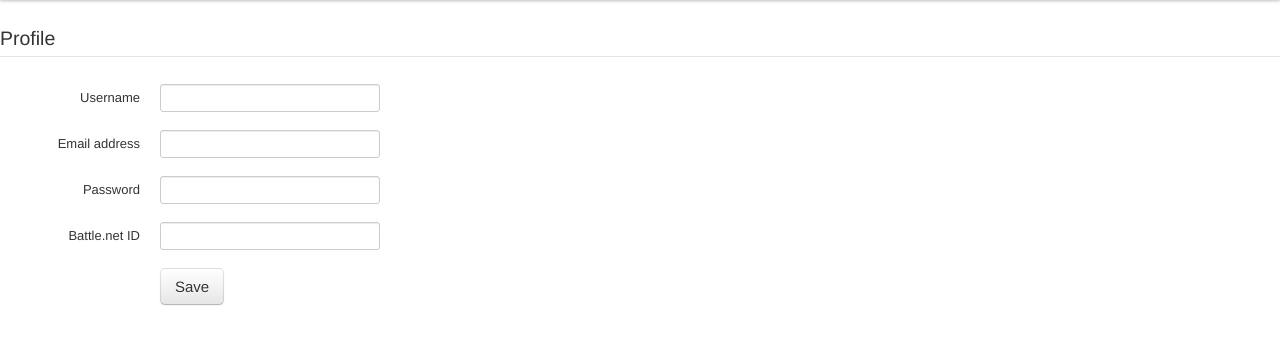
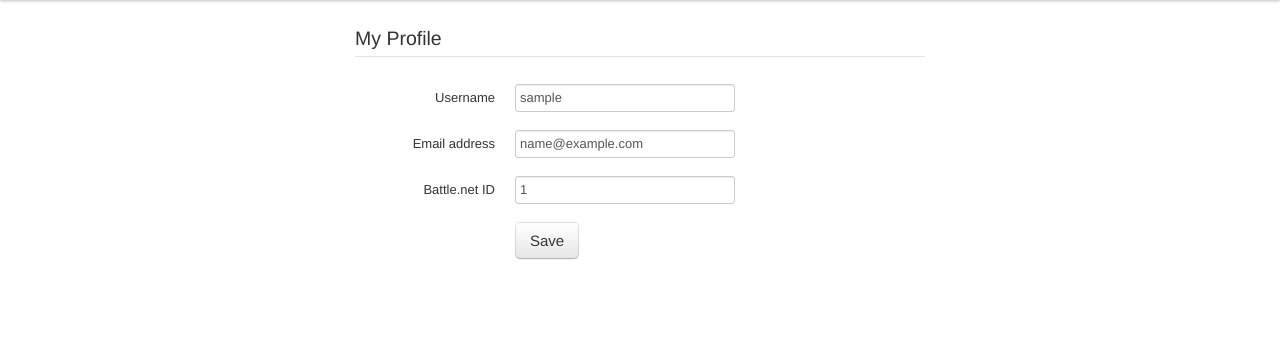
Before and after one commit to Duelist/d3ah, a Django app: page /profile/ in a window 1280 px wide. Shown: the part 40-384 px from the top of the page. Run offline with Django 3.2, Linux system fonts and the light colour scheme; a user stored in the database is signed in; tables that the repository leaves empty hold one stand-in row (values such as "Sample post"); parts of the project's set-up code (start-up, migrations or seed data) failed here and were passed over.

Commit message:
Social app and template changes, minor auction changes.

```diff
--- a/auctions/forms.py
+++ b/auctions/forms.py
@@ -5,3 +5,7 @@ class SearchForm(forms.ModelForm):
     class Meta:
         model = Item
         fields = ('type','level')
+        widgets = {
+                    'type': forms.Select(attrs={'class': 'span12'}),
+                    'level': forms.TextInput(attrs={'class': 'span4'})
+        }
--- a/branding/static/css/d3ah-main.css
+++ b/branding/static/css/d3ah-main.css
@@ -1,4 +1,4 @@
 .centered
 {
-    text-align: center;
+  text-align: center;
 }
--- /dev/null
+++ b/social/admin.py
@@ -0,0 +1,4 @@
+from django.contrib import admin
+from social.models import UserProfile
+
+admin.site.register(UserProfile)
--- a/social/forms.py
+++ b/social/forms.py
@@ -2,14 +2,23 @@ from django import forms
 from django.contrib.auth.models import User
 from social.models import UserProfile
 
-class LoginForm(forms.Form):
-    username = forms.CharField(max_length=32, label=u'Username')
-    password = forms.CharField(max_length=32, label=u'Password')
+class RegistrationForm(forms.Form):
+    username = forms.CharField(max_length=32)
+    email = forms.EmailField(max_length=64)
+    password = forms.CharField(max_length=64,widget=forms.PasswordInput)
+
+class LoginForm(forms.ModelForm):
+    class Meta:
+        model = User
+        fields = ('username', 'password')
+        widgets = {
+                    'password': forms.PasswordInput()
+        }
 
 class UserForm(forms.ModelForm):
     class Meta:
         model = User
-        fields = ('username', 'email', 'password')
+        fields = ('username', 'email')
 
 class UserProfileForm(forms.ModelForm):
     class Meta:
--- a/social/models.py
+++ b/social/models.py
@@ -3,5 +3,7 @@ from django.contrib.auth.models import User
 
 class UserProfile(models.Model):
     user = models.ForeignKey(User, unique=True)
+    bnet_id = models.CharField('Battle.net ID', max_length=32)
 
-    bnet_id = models.CharField('Battle.net ID', max_length=32)
+    def __unicode__(self):
+      return self.user.username;
--- a/social/urls.py
+++ b/social/urls.py
@@ -3,7 +3,8 @@ from django.conf.urls.defaults import *
 from social.views import *
 
 urlpatterns = patterns('',
-    (r'^login/$', user_login, {'template_name': 'social/login.html'}),
+    (r'^login/$', 'django.contrib.auth.views.login', {'template_name': 'social/login.html'}),
     (r'^logout/$', user_logout, {'template_name': 'social/index.html'}),
     (r'^profile/$', profile),
+    (r'^register/$', registration),
 )
--- a/social/views.py
+++ b/social/views.py
@@ -11,26 +11,79 @@ from branding.views import index as home_index
 from social.forms import *
 from social.models import *
 
-def user_login(request,template_name='social/login.html'):
+def user_login(request,template_name='social/form.html'):
+    username = ''
+    password = ''
+    forms = []
+    errors = []
+
+    if request.POST != None:
+        forms.append(LoginForm(request.POST))
+        errors.append('POST request')
+        # Check validation of form list
+#         if form.is_valid():
+#             errors.append('Form is valid')
+#             username = form.cleaned_data.get('username')
+#             password = form.cleaned_data.get('password')
+#
+#             user = authenticate(username=username,password=password)
+#             if user is not None:
+#                 errors.append('User exists')
+#                 if user.is_active:
+#                     login(request,user)
+#                     return HttpResponseRedirect(reverse(home_index))
+#                 else:
+#                     errors.append('User is not active in the system.')
+#             else:
+#                 errors.append('Incorrect user name or password has been entered.')
+        return render_to_response(template_name,
+                                  {'title': 'Login',
+                                   'action': '/login/',
+                                   'errors': errors,
+                                   'forms': forms},
+                                  context_instance=RequestContext(request))
+    else:
+        forms.append(LoginForm())
+
+    return render_to_response(template_name,
+                              {'errors': errors,
+                               'forms': forms},
+                              context_instance=RequestContext(request))
+
+def registration(request,template_name='social/form.html'):
     username = ''
     password = ''
     errors = []
 
     if request.POST != None:
-        form = LoginForm(request.POST)
-        if form.is_valid():
-            username = form.cleaned_data.get('username')
-            password = form.cleaned_data.get('password')
+#         form = RegisterForm(request.POST)
+#         errors.append('POST request')
+#         if form.is_valid():
+#             errors.append('Form is valid')
+#             username = form.cleaned_data.get('username')
+#             password = form.cleaned_data.get('password')
+#
+#             user = authenticate(username=username,password=password)
+#             if user is not None:
+#                 errors.append('User exists')
+#                 if user.is_active:
+#                     login(request,user)
+#                     return HttpResponseRedirect(reverse(home_index))
+#                 else:
+#                     errors.append('User is not active in the system.')
+#             else:
+#                 errors.append('Incorrect user name or password has been entered.')
+        return render_to_response(template_name,
+                                  {'errors': errors,
+                                   'form': form},
+                                  context_instance=RequestContext(request))
+    else:
+        form = RegisterForm()
 
-            user = authenticate(username=username,password=password)
-            if user is not None:
-                if user.is_active:
-                    login(request,user)
-                    return HttpResponseRedirect(reverse(home_index))
-    else:
-        form = LoginForm()
-
-    return render_to_response(template_name,{'errors': errors, 'form': form},context_instance=RequestContext(request))
+    return render_to_response(template_name,
+                              {'errors': errors,
+                               'form': form},
+                              context_instance=RequestContext(request))
 
 @login_required
 def user_logout(request,template_name='social/index.html'):
@@ -38,21 +91,36 @@ def user_logout(request,template_name='social/index.html'):
     return HttpResponseRedirect('/')
 
 @login_required
-def index(request,template_name='social/login.html'):
+def index(request,template_name='social/form.html'):
     pass
 
 @login_required
-def profile(request,template_name='social/profile.html'):
+def dashboard(request,template_name='social/dashboard.html'):
+    errors = []
+
+    return render_to_response(template_name,
+                              {'errors':errors,
+                               'user':request.user,
+                               'profile': request.user.get_profile()},
+                              context_instance=RequestContext(request))
+
+@login_required
+def profile(request,template_name='social/form.html'):
+    forms = []
     errors = []
     #profile_form = None
-    if request.POST != None:
+    if request.POST:
         user_form = UserForm(request.POST, instance=request.user)
         profile_form = UserProfileForm(request.POST)
         if user_form.is_valid() and profile_form.is_valid():
             pass
     else:
-        user_form = UserForm(instance=request.user)
-        #profile = UserProfile.objects.get(user=request.user)
-        profile_form = UserProfileForm()
+        forms.append(UserForm(instance=request.user))
+        forms.append(UserProfileForm(instance=UserProfile.objects.get(user=request.user)))
 
-    return render_to_response(template_name, {'errors':errors, 'user_form':user_form, 'profile_form': profile_form}, context_instance=RequestContext(request))
+    return render_to_response(template_name,
+                              {'title': 'My Profile',
+                               'action': '/profile/',
+                               'errors':errors,
+                               'forms':forms},
+                              context_instance=RequestContext(request))
--- a/templates/auctions/index.html
+++ b/templates/auctions/index.html
@@ -1,14 +1,14 @@
 {% extends "base.html" %}
 
 {% block content %}
-<div class='container-fluid'>
+    <div class='container'>
       <div class="row-fluid">
-		<div class="span4">
+        <div class="span5">
           <div class="well">
             {% include "auctions/search.html" %}
           </div>
         </div>
-		<div class="span8">
+        <div class="span7">
           {% include "auctions/auctions.html" %}
         </div>
       </div>
--- a/templates/base.html
+++ b/templates/base.html
@@ -1,6 +1,8 @@
 <!DOCTYPE html>
 <html lang='en'>
   <head>
+    <meta name="viewport" content="width=device-width, initial-scale=1.0">
+
     <link rel="stylesheet" type="text/css" href="/{{ STATIC_URL }}/css/bootstrap.css">
     <style type="text/css">
       body
@@ -14,9 +16,12 @@
       }
     </style>
     <link rel="stylesheet" type="text/css" href="/{{ STATIC_URL }}/css/bootstrap-responsive.css">
+
     <title>{% block title %}{% endblock %}</title>
   </head>
+
   <body>
+
     <div class="navbar navbar-fixed-top">
       <div class="navbar-inner">
         <div class="container-fluid">
@@ -27,6 +32,7 @@
           </a>
           <a class="brand" href="/">D3 Auction House</a>
           {% if user.is_authenticated %}
+          <div class="nav-collapse collapse">
             <div class="btn-group pull-right">
               <a class="btn dropdown-toggle" data-toggle="dropdown" href="#">
                 <i class="icon-user"></i> {{ user.username }}
@@ -38,26 +44,31 @@
                 <li><a href="/logout/">Sign Out</a></li>
               </ul>
             </div>
-                    {% else %}
-                    <div class="nav-collapse pull-right">
-                        <ul class="nav">
-                            <li><a class="pull-right" href="/login/">Log In</a></li>
-                        </ul>
-                    </div>
-                    {% endif %}
-                    <div class="nav-collapse">
             <ul class="nav">
                 <li class="active"><a href="/">Home</a></li>
                 <li><a href="/auctions/">Auctions</a></li>
               </ul>
           </div>
+          {% else %}
+          <div class="nav-collapse collapse">
+            <ul class="nav">
+              <li class="active"><a href="/">Home</a></li>
+              <li><a href="/auctions/">Auctions</a></li>
+            </ul>
+            <p class="navbar-text pull-right">
+              <a class="navbar-link" href="/login/">Log In</a>
+            </p>
+          </div>
+          {% endif %}
         </div>
       </div>
     </div>
 
     {% block content %}{% endblock %}
 
+    <!-- Javascript -->
     <script type="text/javascript" src="/{{ STATIC_URL }}/js/jquery-1.7.2.min.js"></script>
     <script type="text/javascript" src="/{{ STATIC_URL }}/js/bootstrap.min.js"></script>
+
   </body>
 </html>
--- /dev/null
+++ b/templates/social/form.html
@@ -0,0 +1,34 @@
+{% extends "base.html" %}
+
+{% block content %}
+  <div class='container'>
+    <div class='row'>
+      <div class='span6 offset3'>
+        {% for error in errors %}
+        <div class='alert alert-error fade in'>
+          {{ error }}
+        </div>
+        {% endfor %}
+        <legend>{{ title }}</legend>
+        <form class='form-horizontal' action='{{ action }}' method='POST'>
+          {% csrf_token %}
+          <fieldset>
+            {% for form in forms %}
+              {% for field in form %}
+              <div class='control-group'>
+                <label class='control-label' for='id_{{ field.name }}'>{{ field.label }}</label>
+                <div class='controls'>
+                  {{ field }}
+                </div>
+              </div>
+              {% endfor %}
+            {% endfor %}
+            <div class='controls'>
+              <button type='submit' class='btn btn-large primary'>Save</button>
+            </div>
+          </fieldset>
+        </form>
+      </div>
+    </div>
+  </div>
+{% endblock %}
```
Also changed, not shown: auctions/views.py (+13 -1 lines), templates/auctions/search.html (+16 -9 lines), templates/branding/index.html (+4 -4 lines), templates/auctions/auctions.html (indentation only). Lines whose indentation alone changed are shown as unchanged.
